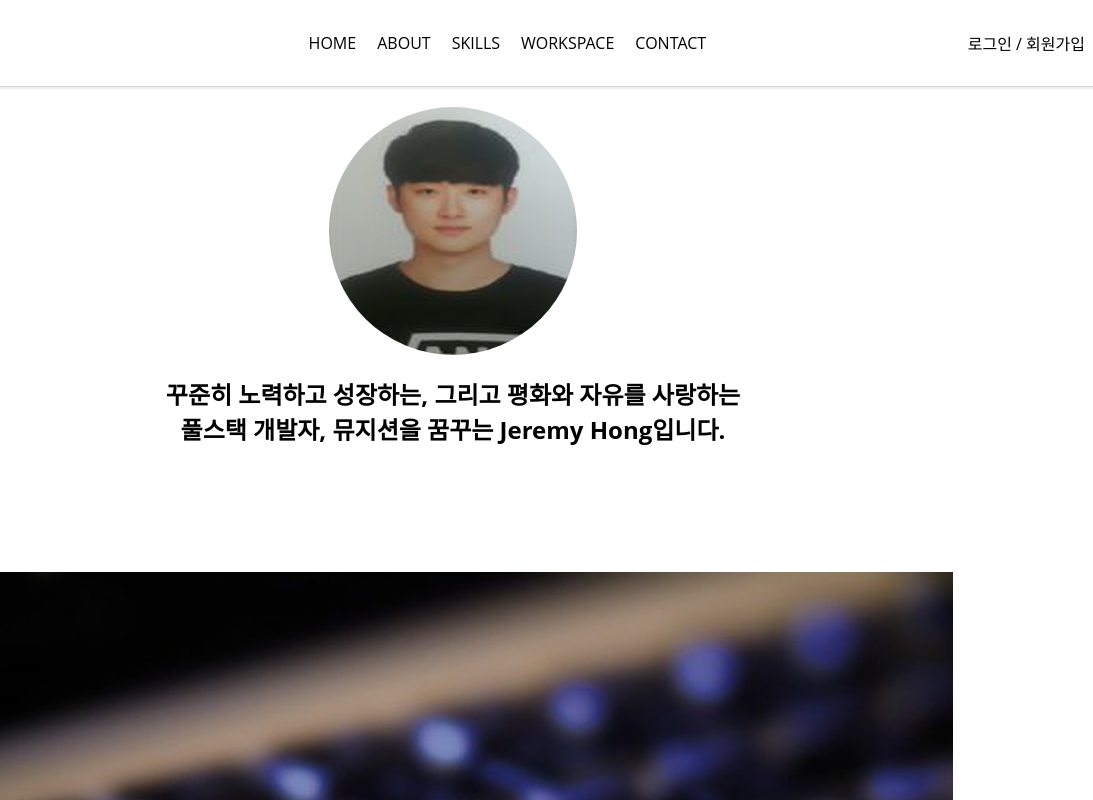
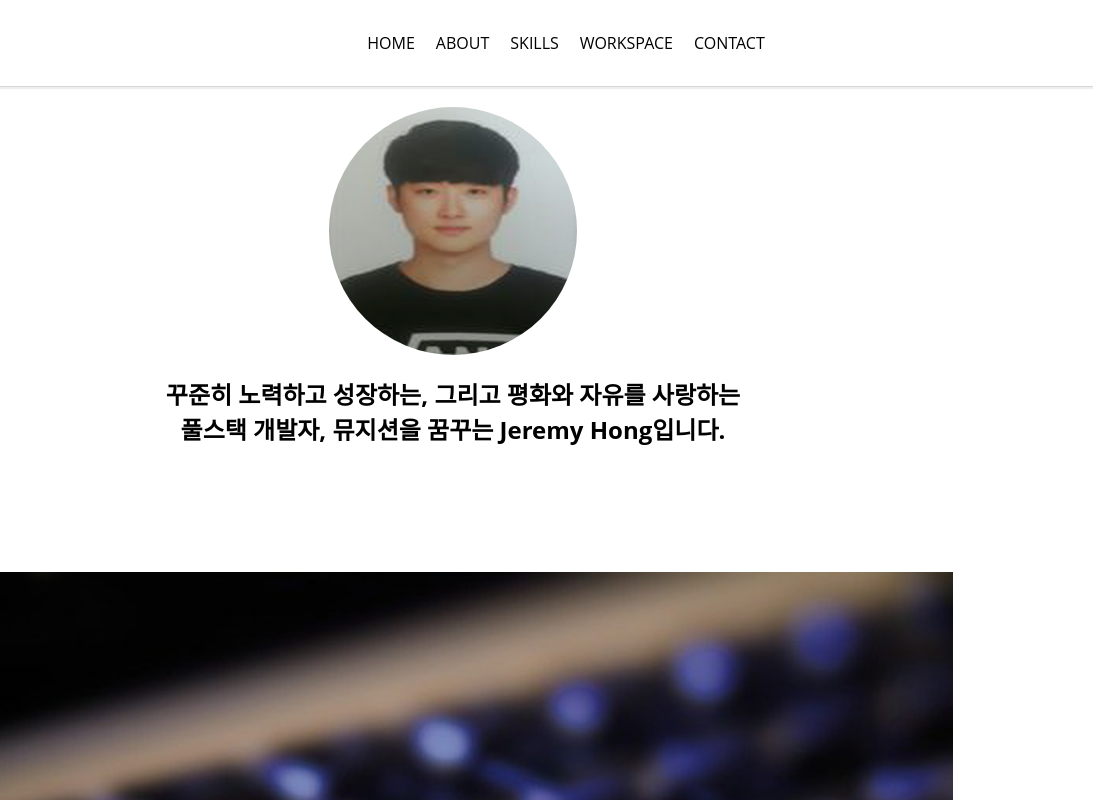
Before and after one commit to Hyun-wook-Hong/JavaScript, a plain HTML site: page NationalRockbandUnion/index.html in a window 1280 px wide. Shown: the top 800 px of the page, 187-1280 px from the left. Drawn offline with Linux system fonts and the light colour scheme.

Commit message:
today's last last merge
index.html 수정

```diff
--- a/NationalRockbandUnion/index.html
+++ b/NationalRockbandUnion/index.html
@@ -38,9 +38,7 @@
         <!-- 로그인/회원가입-->
 
         <span class="navbar__member">
-            <a class="navbar__member_item">로그인</a>
-            /
-            <a class="navbar__member_item">회원가입</a>
+            <a class="navbar__member_item"> </a>
         </span>
 
         <!-- Toggle button -->
```
